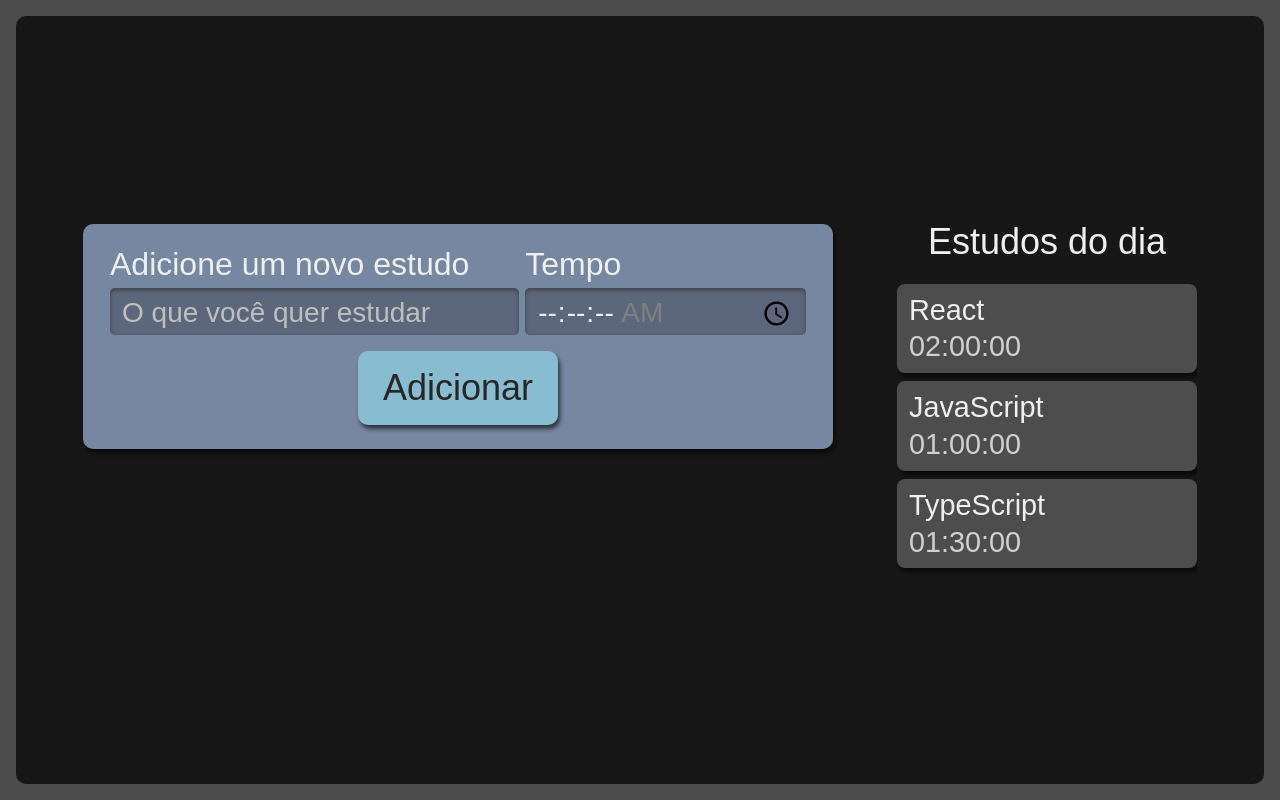
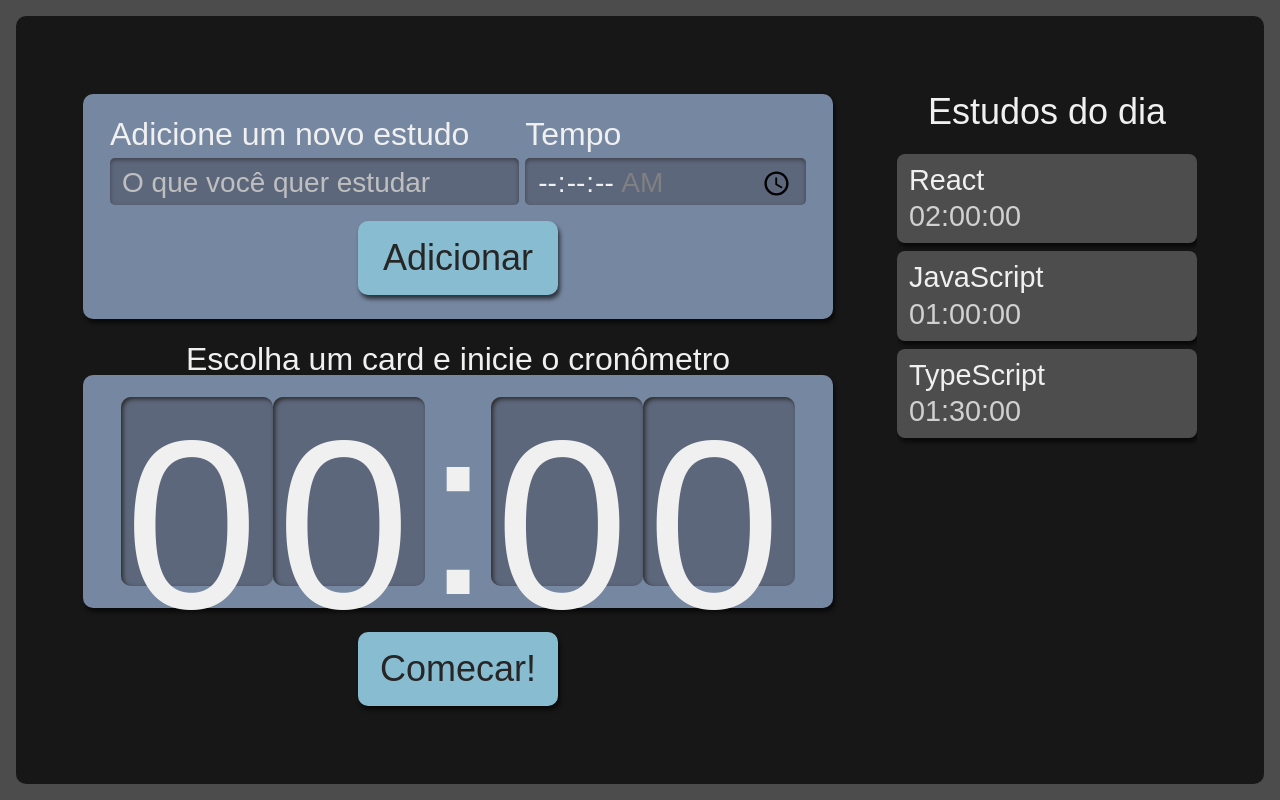
Before and after one commit to ph23013/alura-typeScript, a React (Create React App) app: page / in a window 1280 px wide. Built offline with nearby package versions, Linux system fonts and the light colour scheme.

Commit message:
stilizando os 2 componetes criado para controlar o cronometro do projeto

```diff
--- /dev/null
+++ b/src/componentes/cronometro/cronometro.module.scss
@@ -0,0 +1,59 @@
+.cronometro {
+    display: flex;
+    flex-direction: column;
+    align-items: center;
+    grid-area: cronometro;
+
+    .relogioWrapper {
+      align-items: center;
+      background-color: #7687A1;
+      border-radius: 10px;
+      box-shadow: 2px 4px 4px #0000009F;
+      box-sizing: border-box;
+      display: flex;
+      font-size: 5rem;
+      justify-content: center;
+      margin-bottom: 24px;
+      padding: 16px 12px;
+      width: 100%;
+    }
+
+    .titulo {
+      font-size: 2rem;
+    }
+
+    button {
+      background-color: #88bcd1;
+      border-radius: 10px;
+      box-shadow: 2px 4px 4px #0000009F;
+      color: #272626;
+      cursor: pointer;
+      font-size: 1.25rem;
+      padding: 16px;
+      width: 150px;
+
+      &:active {
+        background-color: #7CA6B7;
+        box-shadow: 2px 2px 4px #0000009F inset;
+        cursor: auto;
+      }
+    }
+
+    @media screen and (min-width:1280px) {
+
+      .relogioWrapper{
+        font-size: 15rem;
+      }
+
+      p {
+        font-size: 2rem;
+      }
+
+      button {
+        grid-column-start: span 2;
+        justify-self: center;
+        width: 200px;
+        font-size: 2.25rem;
+      }
+    }
+  }
--- a/src/componentes/cronometro/index.tsx
+++ b/src/componentes/cronometro/index.tsx
@@ -1,11 +1,13 @@
 import Botao from "../botao"
+import style from "../cronometro/cronometro.module.scss"
+import Relogio from "./relogio"
 
 export default function Cronometro() {
     return(
-        <div>
-            <p>Escolha um card e inicie o cronômetro</p>
-            <div>
-
+        <div className={style.cronometro}>
+            <p className={style.titulo}>Escolha um card e inicie o cronômetro</p>
+            <div className={style.relogioWrapper}>
+                <Relogio />
             </div>
             <Botao>
                 Comecar!
--- a/src/componentes/cronometro/relogio/index.tsx
+++ b/src/componentes/cronometro/relogio/index.tsx
@@ -1,13 +1,14 @@
 import React from "react"
+import style from "../relogio/relogio.module.scss"
 
 export default function Relogio() {
     return(
         <>
-        <span>0</span>
-        <span>0</span>
-        <span>:</span>
-        <span>0</span>
-        <span>0</span>
+        <span className={style.relogioNumero}>0</span>
+        <span className={style.relogioNumero}>0</span>
+        <span className={style.relogioDivisao}>:</span>
+        <span className={style.relogioNumero}>0</span>
+        <span className={style.relogioNumero}>0</span>
         </>
     )
 }
--- /dev/null
+++ b/src/componentes/cronometro/relogio/relogio.module.scss
@@ -0,0 +1,21 @@
+.relogioNumero {
+    background-color: #5D677C;
+    box-shadow: 2px 2px 4px #2B2B2B inset;
+    height: 3.6rem;
+    width: 3rem;
+    padding: 8px 4px;
+    border-radius: 10px;
+
+    @media screen and (min-width:1280px) {
+      height: 10.8rem;
+      width: 9rem;
+    }
+  }
+
+  .relogioDivisao {
+    height: 4.2rem;
+
+    @media screen and (min-width:1280px) {
+      height: 12.6rem;
+    }
+  }
--- a/src/pages/App.tsx
+++ b/src/pages/App.tsx
@@ -2,12 +2,14 @@
 import Formulario from '../componentes/formulario';
 import Lista from '../componentes/lista';
 import style from'./App.module.scss'
+import Cronometro from '../componentes/cronometro';
 
 function App() {
   return (
     <div className={style.AppStyle}>
       <Formulario />
       <Lista />
+      <Cronometro />
     </div>
   );
 }
```
